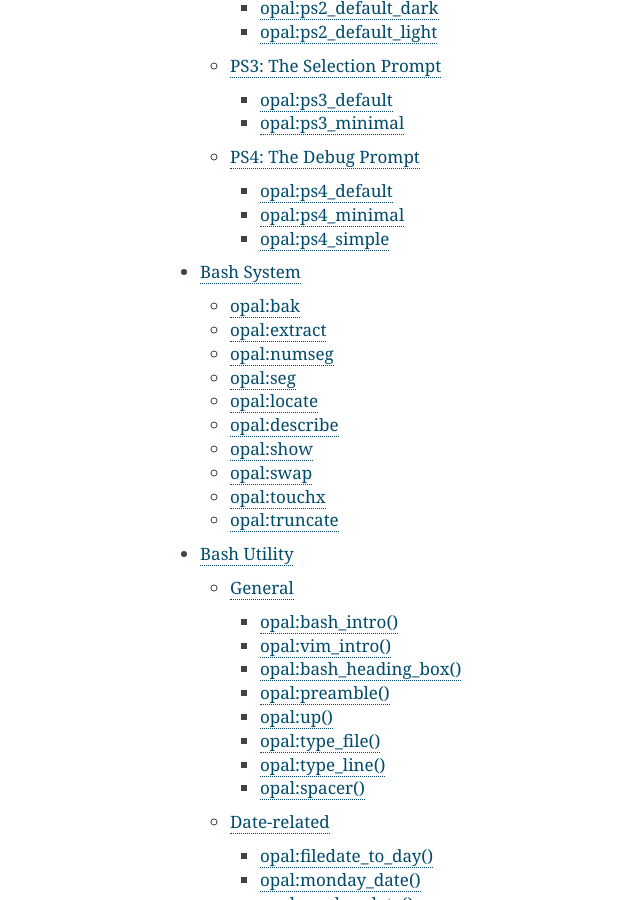
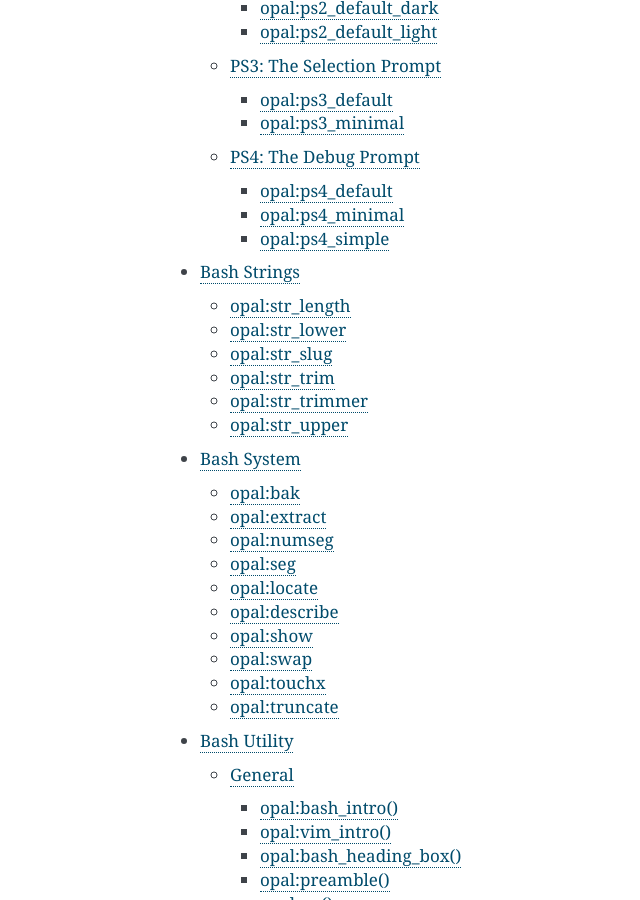
Before and after one commit to andrewwoods/opal-documentation-rtd, a Sphinx documentation site: the page built from docs/source/index.rst, in a window 1280 px wide and 900 px high, scrolled down 3477 px. Shown: the whole window, without its empty margins (250-890 px from the left). Built offline with Sphinx 7.4.7, drawn with Linux system fonts in a browser that asks for light colours; some of the changed lines change nothing that is shown.

Commit message:
Add Bash Strings documentation
Explain the different string functions that Opal provides.

```diff
--- /dev/null
+++ b/docs/source/bash-strings.rst
@@ -0,0 +1,130 @@
+
+Bash Strings
+============
+
+Dealing with strings is very common in writing code. But Bash is weird in the
+way that it [works with
+strings](https://www.commandinline.com/bash-string-manipulation-guide/). There
+are two style of functions for working with Bash string in Opal - equality and
+modification. You've already seen the ``opal:str_equals`` and ``opal:str_unequals`` functions
+in the Bash Core file. You can read about string modification files below.
+
+
+opal:str_length
+---------------
+
+Returns the length of a string.
+
+@param string $title
+
+@return integer
+
+
+.. code-block:: bash
+
+   $ opal:str_length "United States of America"
+   24
+
+
+opal:str_lower
+--------------
+
+Replace uppercase letters with lowercase letters.
+
+@param string $title
+
+@return string
+
+.. code-block:: bash
+
+   $ opal:str_lower "United States of America"
+   united states of america
+
+
+opal:str_slug
+-------------
+
+Convert a string to a path friendly slug.
+
+A slug consists of only letters, numbers, and hyphens so a string can be
+safely used is situations like file paths and URLs. Optionally, you can
+pass the second parameter to convert the slug to lowercase or uppercase.
+
+@param string $content
+
+@param string $style
+  Can be "lower" or "upper"
+
+@return string
+
+@uses sed
+
+@uses iconv
+
+.. code-block:: bash
+
+   $ opal:str_slug "There's Something Happening Here."
+   Theres-Something-Happening-Here
+
+   $ opal:str_slug "There's Something Happening Here." lower
+   theres-something-happening-here
+
+   $ opal:str_slug "There's Something Happening Here." upper
+   THERES-SOMETHING-HAPPENING-HERE
+
+
+opal:str_trim
+-------------
+
+Remove the spaces from the start and end of a string.
+
+@param string $title
+
+@return string
+
+@uses iconv
+
+@uses sed
+
+.. code-block:: bash
+
+   $ opal:str_trim " This  sentence  has A LOT of   extra spaces.  "
+   This  sentence  has A LOT of   extra spaces
+
+
+
+opal:str_trimmer
+----------------
+
+Remove the spaces from the start and end of a string, and replaces multiple
+internal spaces with a single space.
+
+@param string $title
+
+@return string
+
+@uses opal:str_trim
+
+@uses sed
+
+.. code-block:: bash
+
+   $ opal:str_trimmer " This  sentence  has A LOT of   extra spaces  "
+   This sentence has A LOT of extra spaces
+
+
+opal:str_upper
+--------------
+
+Replace lowercase letters with uppercase letters.
+
+@param string $title
+
+@return string
+
+@uses tr
+
+.. code-block:: bash
+
+   $ opal:str_lower "United States of America"
+   UNITED STATES OF AMERICA
--- a/docs/source/index.rst
+++ b/docs/source/index.rst
@@ -35,6 +35,7 @@ Contents
    bash-directory
    bash-file-system
    bash-prompts
+   bash-strings
    bash-system
    bash-util
 
```
